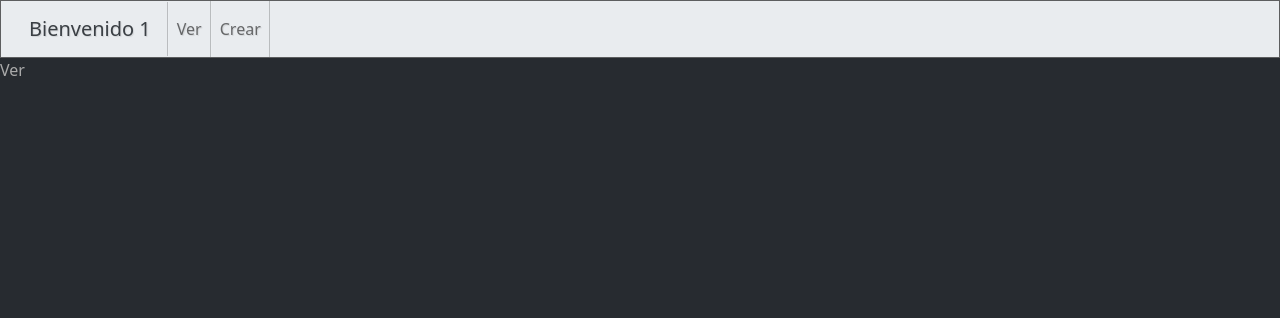
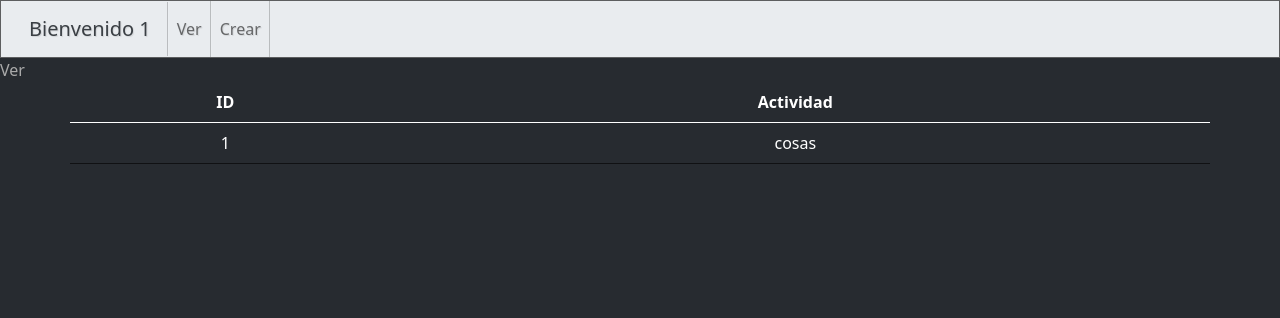
Before and after one commit to dextter1913/pruebatecnica, a PHP site: page /?modulos=ver in a window 1280 px wide. Shown: the top 318 px of the page. Run offline with PHP 8.4, Linux system fonts and the light colour scheme; the visitor is signed in with stand-in values (Sample User, id 1).

Commit message:
Agregando Tabla para mostrar Actividades}

```diff
--- a/controllers/FuncionesController/FuncionesController.php
+++ b/controllers/FuncionesController/FuncionesController.php
@@ -14,8 +14,8 @@ class FuncionesController
         }
     }
 
-    public function MostrarActividades(){
-
+    public function VerActividades(){
+        require_once 'views/tblActividades/tblActividades.php';
     }
 }
 
--- a/index.php
+++ b/index.php
@@ -15,6 +15,7 @@ if (isset($_GET['login']) && !isset($_SESSION['logeado'])) {
         switch ($_GET['modulos']) {
             case 'ver':
                 echo "Ver";
+                $funciones->VerActividades();
                 break;
             case 'crear':
                 echo "Crear";
--- /dev/null
+++ b/views/tblActividades/tblActividades.php
@@ -0,0 +1,29 @@
+<?php
+
+?>
+<div class="container">
+    <div class="row table-responsive">
+        <table class="table table-hover text-center">
+            <thead>
+                <tr>
+                    <th>ID</th>
+                    <th>Actividad</th>
+                </tr>
+            </thead>
+            <tbody>
+                <tr>
+                    <td>
+                        1
+                    </td>
+                    <td>
+                        cosas
+                    </td>
+                </tr>
+            </tbody>
+        </table>
+    </div>
+</div>
+
+<?php
+
+?>
```
